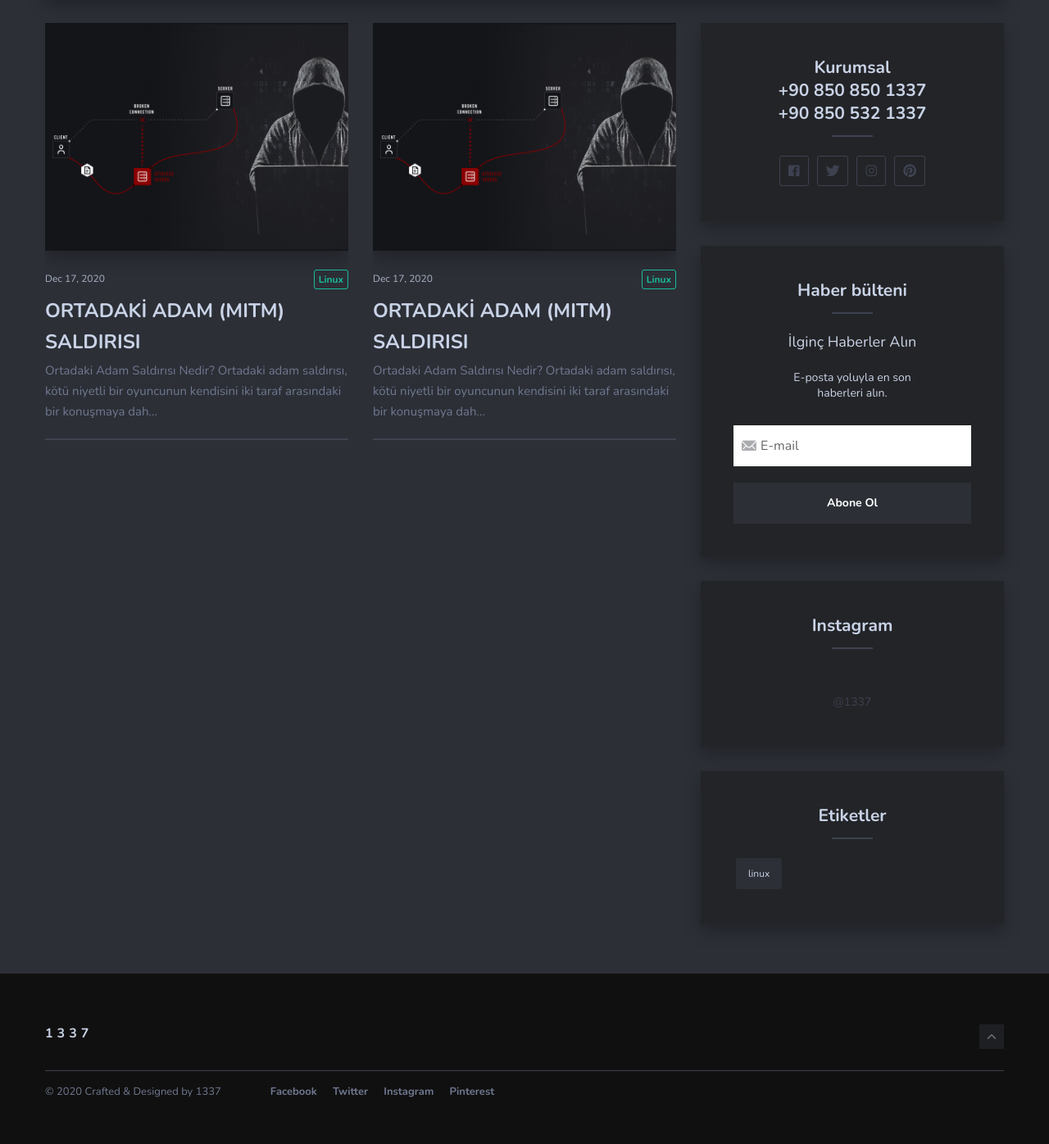
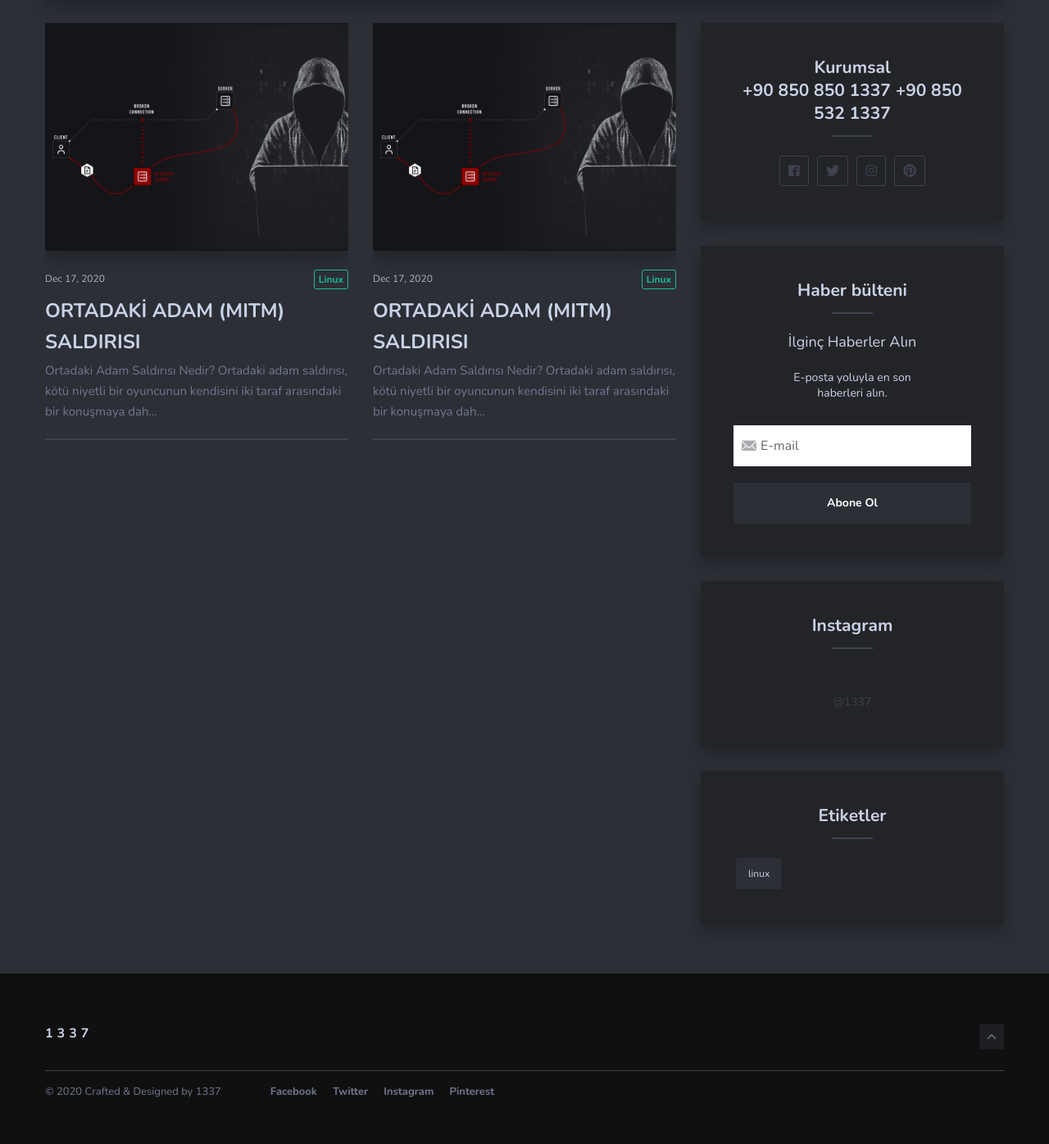
Before and after one commit to 1337software/1337software.github.io, a Jekyll site: the page built from index.html, in a window 1280 px wide. Shown: the part 697-2093 px from the top of the page at 82% size. Built offline with Jekyll 4.4.1, drawn with Linux system fonts in a browser that asks for light colours; nearby versions of some CDN libraries; the list of posts is cut into pages by our own code.

Commit message:
Update sidebar.html

```diff
--- a/_includes/sidebar.html
+++ b/_includes/sidebar.html
@@ -24,7 +24,7 @@
   {% endif %}
 
   <div class="widget widget-social">
-    <h3 class="widget-title">Kurumsal <br>+90 850 850 1337<br>+90 850 532 1337</br></h3>
+    <h3 class="widget-title">Kurumsal <br>+90 850 850 1337 +90 850 532 1337</br></h3>
     <ul class="social-profiles list-reset">
       {% if site.facebook %}
       <li class="social-profiles-item">
```
